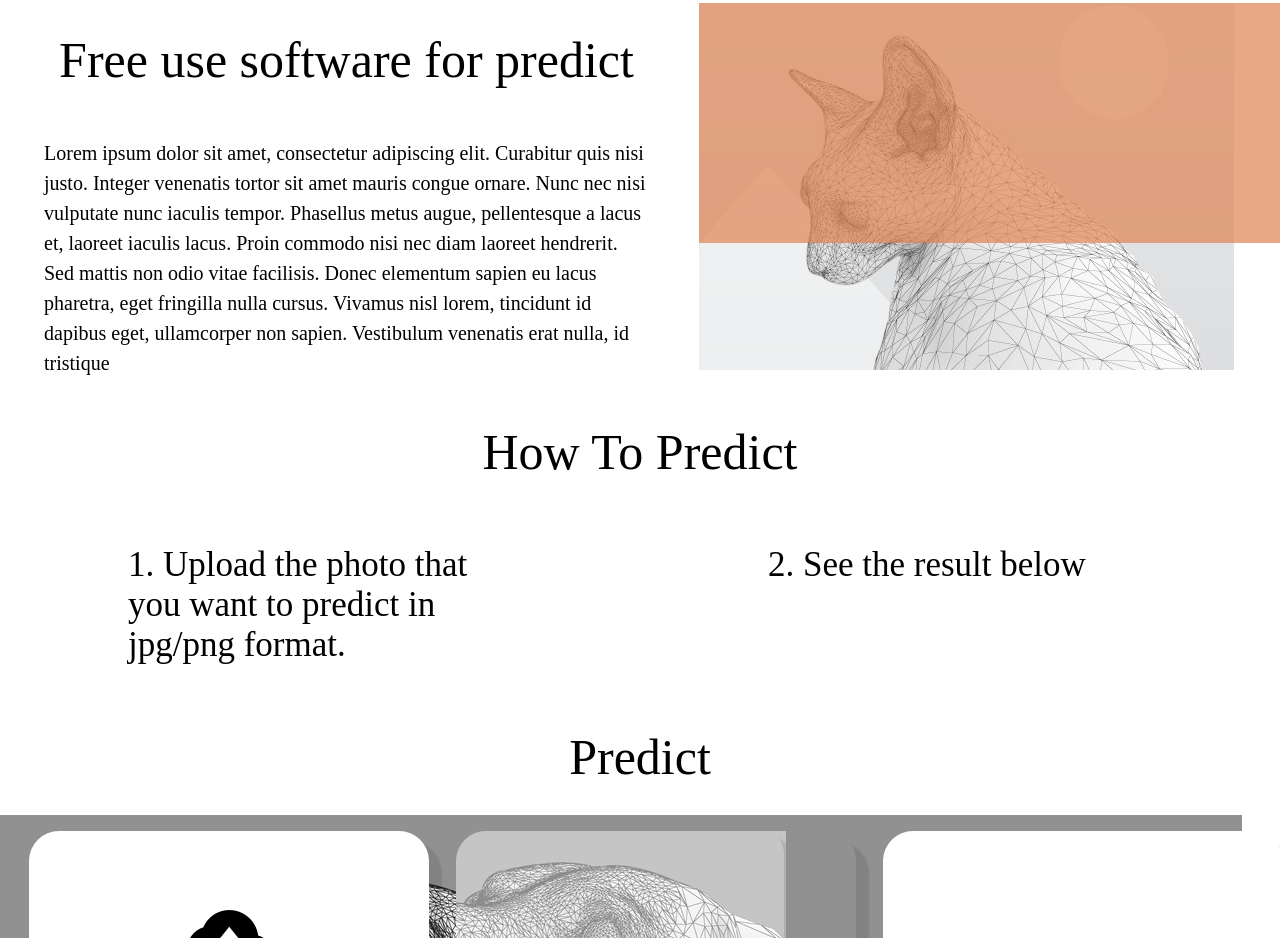
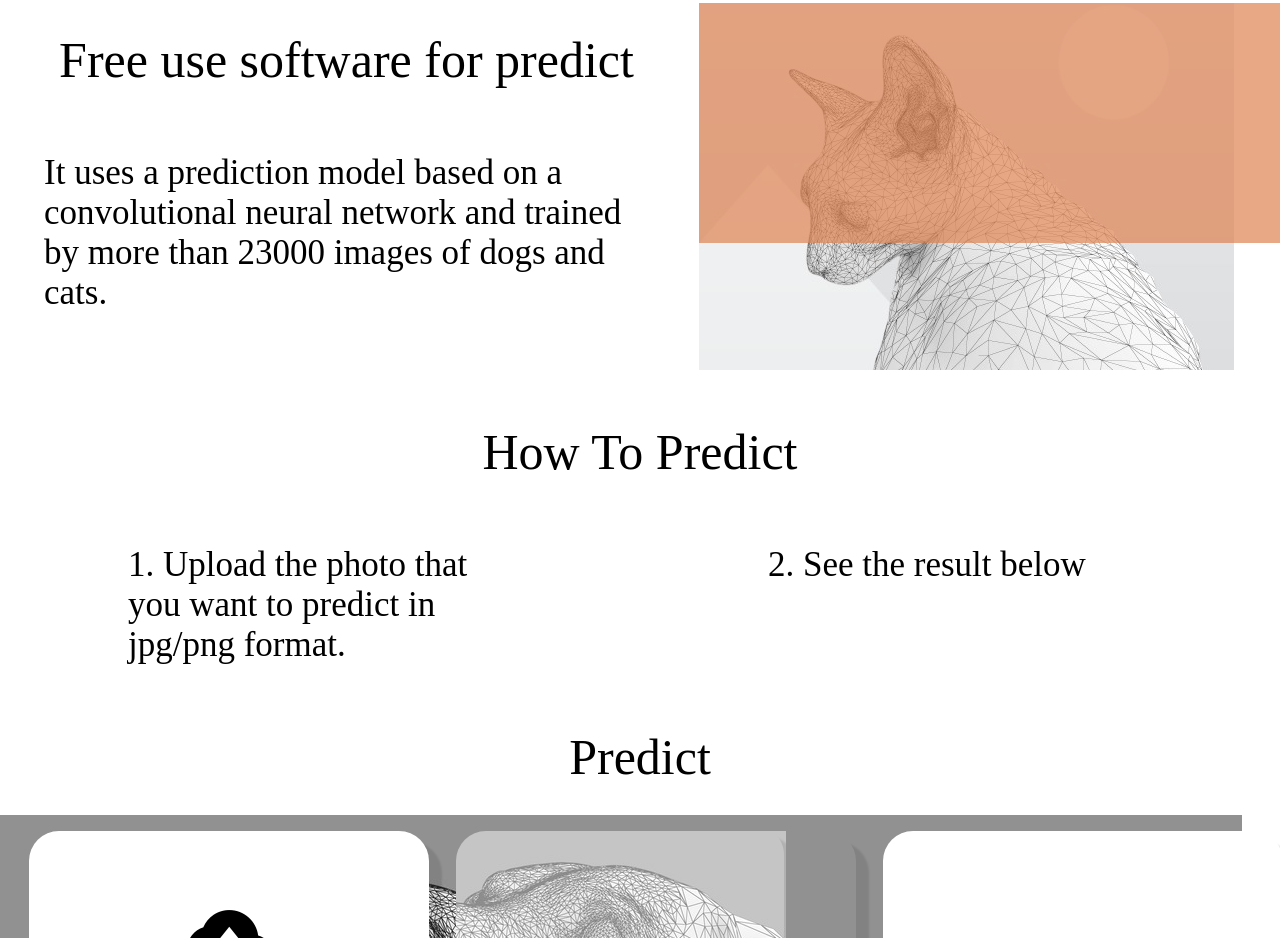
Before and after one commit to jaimevelascob/jaimevelascob.github.io, a plain HTML site: page index.html in a window 1280 px wide. Shown: the part 837-1775 px from the top of the page. Drawn offline with nearby package versions, Linux system fonts and the light colour scheme; a script that the page names is missing.

Commit message:
added about

```diff
--- a/css/now.css
+++ b/css/now.css
@@ -171,9 +171,11 @@ h2 {
 
 .homecat2 p {
   display: block;
-  font-size: 20px;
-    line-height: 30px;
+      font-size: 35px;
+    line-height: 40px;
+    font-family: 'AccordAlternate-Bold';
 }
+
 /* animation home */
 
 .title {
--- a/index.html
+++ b/index.html
@@ -47,13 +47,8 @@
         <div class="homecat2">
           <h2>Free use software for predict</h2>
           <p>
-            Lorem ipsum dolor sit amet, consectetur adipiscing elit. Curabitur quis nisi justo. Integer venenatis
-            tortor
-            sit amet mauris congue ornare. Nunc nec nisi vulputate nunc iaculis tempor. Phasellus metus augue,
-            pellentesque a lacus et, laoreet iaculis lacus. Proin commodo nisi nec diam laoreet hendrerit. Sed mattis
-            non
-            odio vitae facilisis. Donec elementum sapien eu lacus pharetra, eget fringilla nulla cursus. Vivamus nisl
-            lorem, tincidunt id dapibus eget, ullamcorper non sapien. Vestibulum venenatis erat nulla, id tristique
+            It uses a prediction model based on a convolutional neural network and trained by more than 23000 images of
+            dogs and cats.
           </p>
         </div>
         <div class="homecat">
--- a/js/main.js
+++ b/js/main.js
@@ -18,7 +18,7 @@ function handleFiles(e) {
     predecir();
   }
   img.src = URL.createObjectURL(e.target.files[0]);
-  if (!e.target.files[0] || e.target.files[0].type !== 'image/jpeg') {
+  if (!e.target.files[0] || e.target.files[0].type !== 'image/jpeg' && e.target.files[0].type !== 'image/png') {
     alert('file is not jpg/jpeg');
   }
 }
@@ -159,7 +159,6 @@ function resample_single(canvas, width, height, resize_canvas) {
     let sectionPosition, sectionOffset;
     const navigationHeight = document.querySelector("header nav").offsetHeight;
     const pageWidth = window.innerWidth;
-    console.log("hola");
 
     if (sectionId !== "#") {
       sectionOffset = document.querySelector(sectionId).offsetTop;
```
